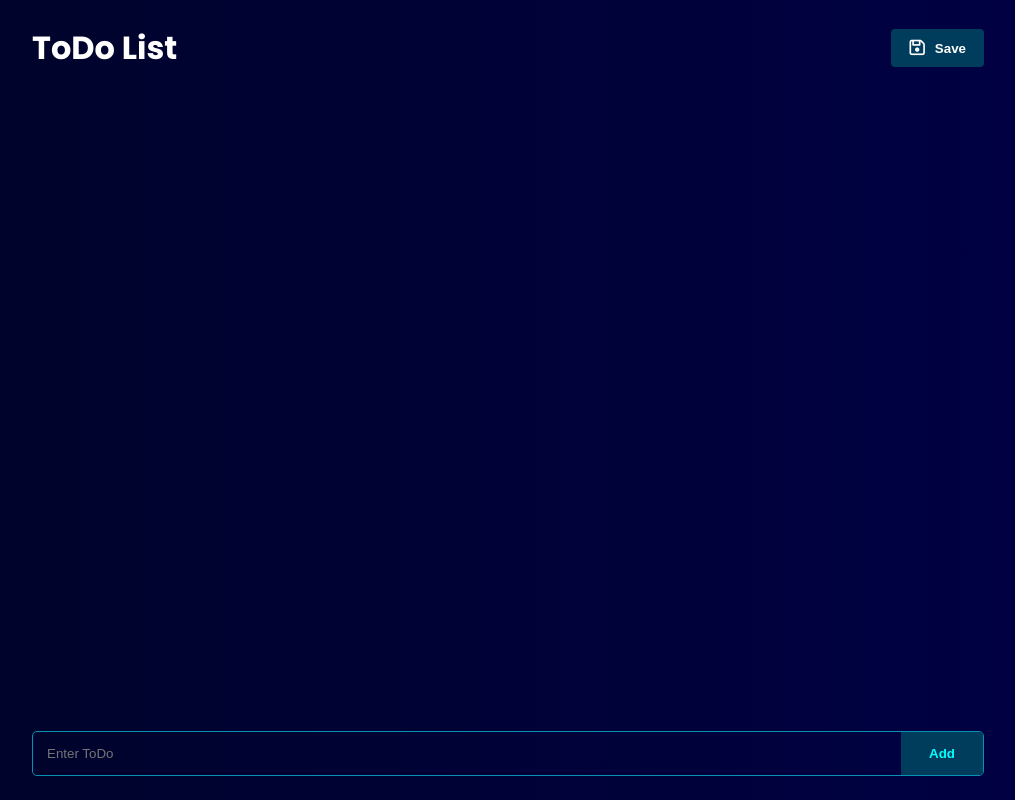
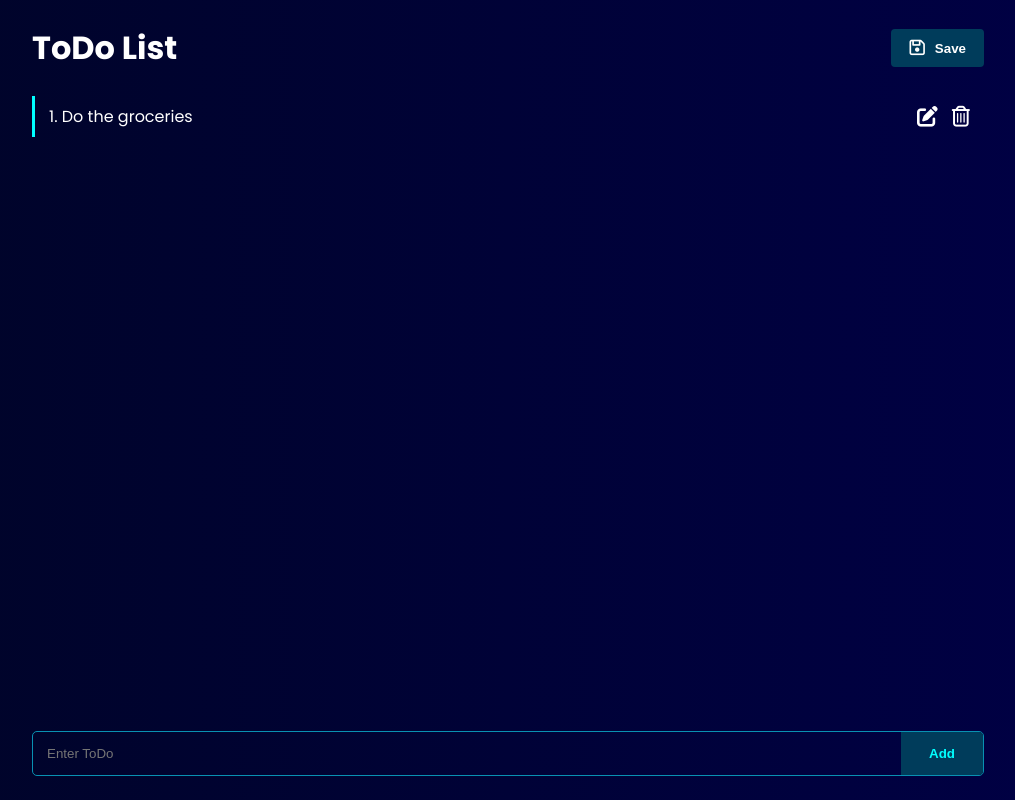
Before and after one commit to NathanDavids/ToDoList, a SvelteKit app: page /dashboard in a window 1280 px wide. Shown: the whole page, without its empty margins (132-1147 px from the left). Built offline with nearby package versions, Linux system fonts and the light colour scheme.

Commit message:
Added Styling to the Dashboard Components

```diff
--- a/src/routes/dashboard/+page.svelte
+++ b/src/routes/dashboard/+page.svelte
@@ -1,12 +1,39 @@
+<script>
+    let todoList = ['Do the groceries'];
+    let currentTodo = '';
+    let error = false;
+
+    function addTodo() {
+        error = false;
+        if (!currentTodo){
+            error = True;
+        }
+        todoList = [...todoList, currentTodo]
+        currentTodo = "";
+    }
+</script>
+
 <div class="mainContainer">
     <div class="headerContainer">
         <h1>ToDo List</h1>
         <button><i class="fa-regular fa-floppy-disk"></i>Save</button>
     </div>
+    <main>
+        {#each todoList as todo, index}
+            <div class="todo">
+            <p>
+                {index+1}. {todo}
+            </p>
+            <div class="actions">
+                <i class="fa-solid fa-pen-to-square"></i>
+                <i class="fa-regular fa-trash-can"></i>
+            </div>
+            </div>
+        {/each}
     <main/>
-    <div class="enterTodo">
-        <input type="text" placeholder="Enter ToDo">
-        <button>Add</button>
+    <div class={"enterTodo" + (error ? 'errorBorder' : "")}>
+        <input bind:value={currentTodo} type="text" placeholder="Enter ToDo">
+        <button on:click={addTodo}>Add</button>
     </div>
 </div>
 
@@ -56,12 +83,39 @@
         flex: 1;
     }
 
+    .todo{
+        border-left: 3px solid cyan;
+        padding: 8px 14px;
+        display: flex;
+        align-items: center;
+        justify-content: space-between;
+    }
+
+    .actions{
+        display: flex;
+        align-items: center;
+        gap: 14px;
+        font-size: 1.3rem;
+    }
+
+    .actions i{
+        cursor: pointer;
+    }
+
+    .actions i:hover{
+        color: coral;
+    }
+
     .enterTodo{
         display: flex;
         align-items: stretch;
         border: 1px solid #0891b2;
         border-radius: 5px;
         overflow: hidden;
+    }
+
+    .errorBorder{
+        border-color: coral !important;
     }
 
     .enterTodo input{
```
